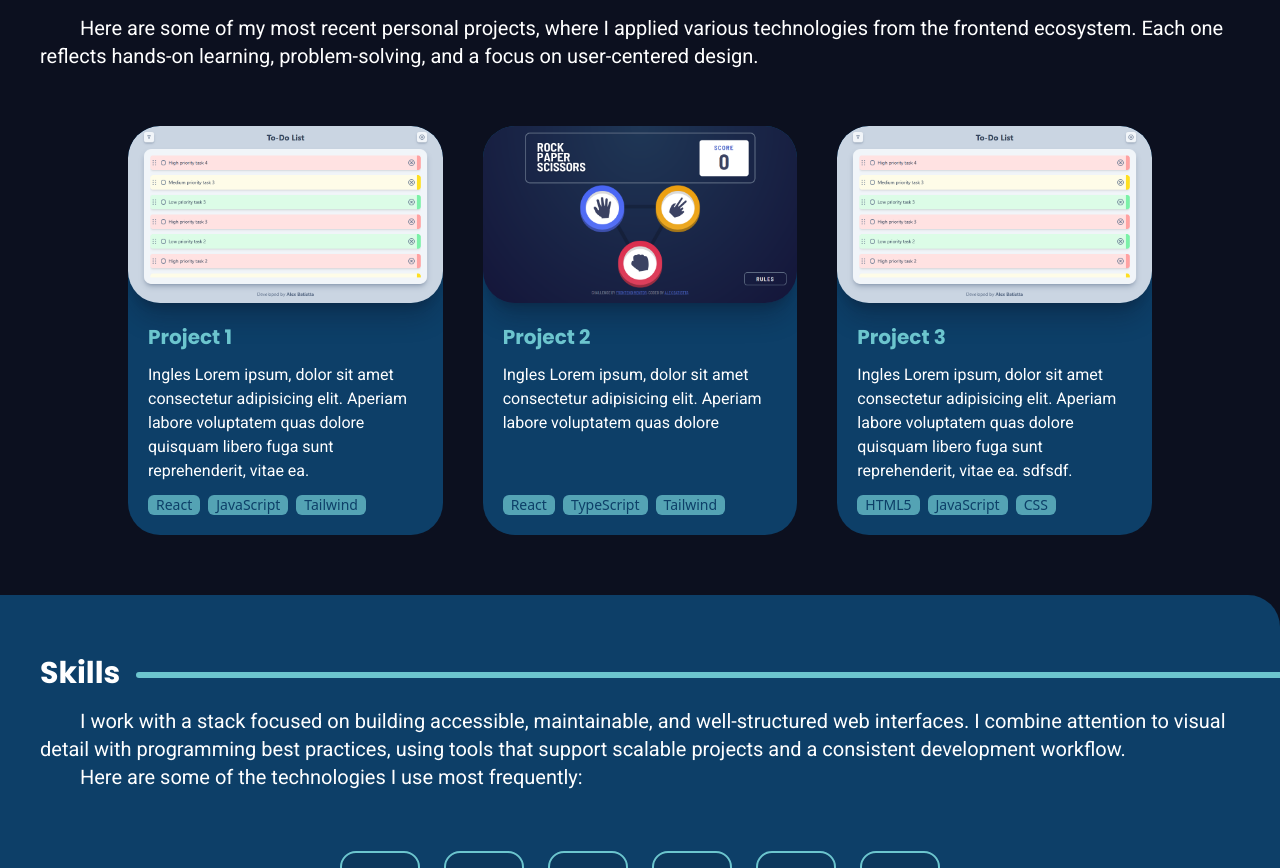
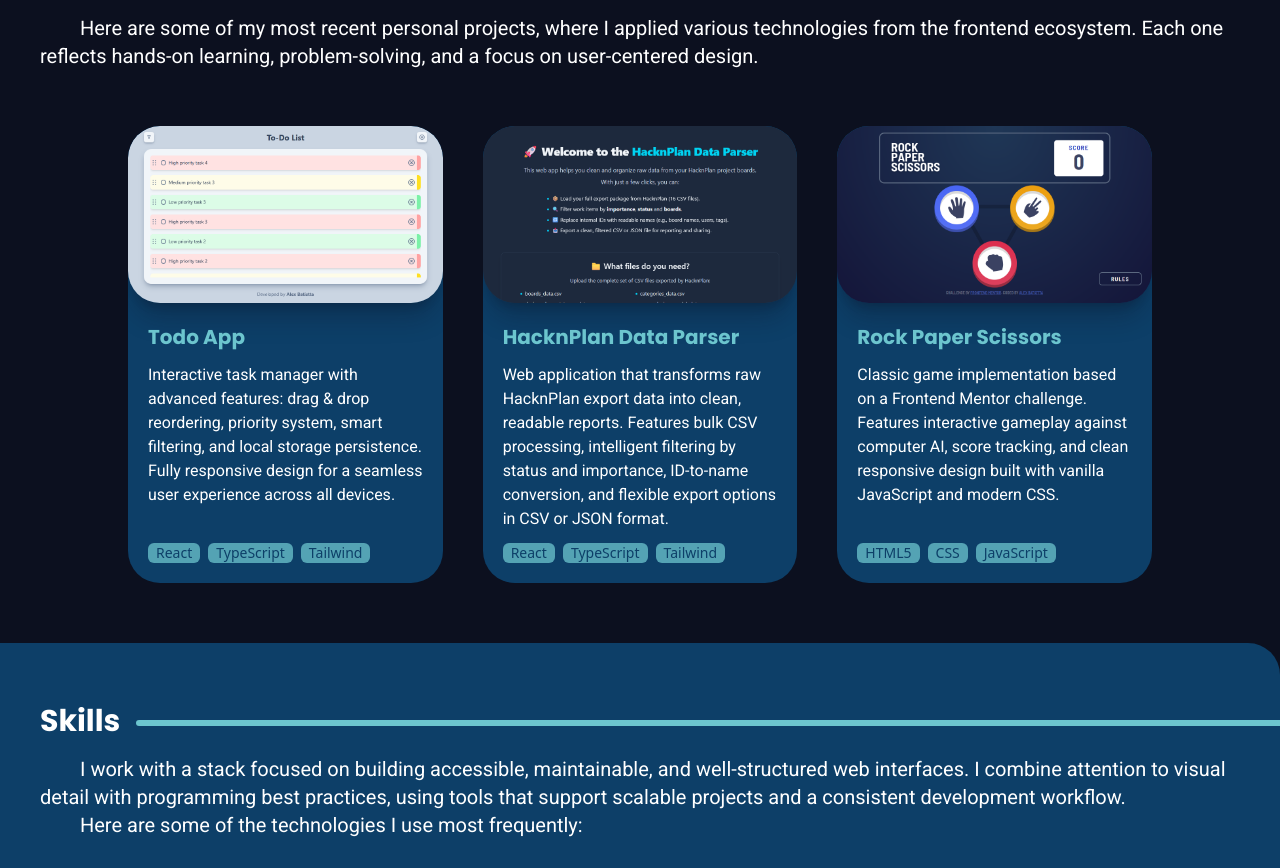
Before and after one commit to AlexBatistta/portfolio, a React (Vite) app: page / in a window 1280 px wide. Shown: the part 1147-2015 px from the top of the page. Built offline with nearby package versions, Linux system fonts and the light colour scheme.

Commit message:
docs: enhance project descriptions with detailed features

```diff
--- a/i18n.js
+++ b/i18n.js
@@ -30,22 +30,22 @@
 						'Here are some of my most recent personal projects, where I applied various technologies from the frontend ecosystem. Each one reflects hands-on learning, problem-solving, and a focus on user-centered design.',
 				},
 				project1: {
-					title: 'Project 1',
+					title: 'Todo App',
 					description:
-						'Ingles Lorem ipsum, dolor sit amet consectetur adipisicing elit. Aperiam labore voluptatem quas dolore quisquam libero fuga sunt reprehenderit, vitae ea. ',
-					tags: ['React', 'JavaScript', 'Tailwind'],
+						'Interactive task manager with advanced features: drag & drop reordering, priority system, smart filtering, and local storage persistence. Fully responsive design for a seamless user experience across all devices.',
+					tags: ['React', 'TypeScript', 'Tailwind'],
 				},
 				project2: {
-					title: 'Project 2',
+					title: 'HacknPlan Data Parser',
 					description:
-						'Ingles Lorem ipsum, dolor sit amet consectetur adipisicing elit. Aperiam labore voluptatem quas dolore',
+						'Web application that transforms raw HacknPlan export data into clean, readable reports. Features bulk CSV processing, intelligent filtering by status and importance, ID-to-name conversion, and flexible export options in CSV or JSON format.',
 					tags: ['React', 'TypeScript', 'Tailwind'],
 				},
 				project3: {
-					title: 'Project 3',
+					title: 'Rock Paper Scissors',
 					description:
-						'Ingles Lorem ipsum, dolor sit amet consectetur adipisicing elit. Aperiam labore voluptatem quas dolore quisquam libero fuga sunt reprehenderit, vitae ea. sdfsdf.',
-					tags: ['HTML5', 'JavaScript', 'CSS'],
+						'Classic game implementation based on a Frontend Mentor challenge. Features interactive gameplay against computer AI, score tracking, and clean responsive design built with vanilla JavaScript and modern CSS.',
+					tags: ['HTML5', 'CSS', 'JavaScript'],
 				},
 				skills: {
 					paragraph1:
@@ -93,22 +93,22 @@
 						'Estos son algunos de mis proyectos personales más recientes, donde apliqué distintas tecnologías del ecosistema frontend. Cada uno representa un ejercicio práctico de aprendizaje, resolución de problemas y diseño centrado en la experiencia del usuario.',
 				},
 				project1: {
-					title: 'Proyecto 1',
+					title: 'Todo App',
 					description:
-						'Ingles Lorem ipsum, dolor sit amet consectetur adipisicing elit. Aperiam labore voluptatem quas dolore quisquam libero fuga sunt reprehenderit, vitae ea. ',
-					tags: ['React', 'JavaScript', 'CSS'],
+						'Aplicación interactiva para gestión de tareas con características avanzadas: reorganización drag & drop, sistema de prioridades, filtrado inteligente y almacenamiento local. Diseño responsivo para una experiencia fluida en todos los dispositivos.',
+					tags: ['React', 'TypeScript', 'Tailwind'],
 				},
 				project2: {
-					title: 'Proyecto 2',
+					title: 'HacknPlan Data Parser',
 					description:
-						'Ingles Lorem ipsum, dolor sit amet consectetur adipisicing elit. Aperiam labore voluptatem quas dolore quisquam libero fuga ',
-					tags: ['React', 'JavaScript', 'CSS'],
+						'Aplicación web que transforma datos de exportación de HacknPlan en reportes limpios y legibles. Incluye procesamiento masivo de CSV, filtrado inteligente por estado e importancia, conversión de IDs a nombres, y opciones flexibles de exportación en CSV o JSON.',
+					tags: ['React', 'TypeScript', 'Tailwind'],
 				},
 				project3: {
-					title: 'Proyecto 3',
+					title: 'Rock Paper Scissors',
 					description:
-						'Ingles Lorem ipsum, dolor sit amet consectetur adipisicing elit. Aperiam labore voluptatem quas dolore quisquam libero fuga sunt reprehenderit, vitae ea. sdfsdf.',
-					tags: ['React', 'JavaScript', 'CSS'],
+						'Implementación del juego clásico basada en un desafío de Frontend Mentor. Incluye jugabilidad interactiva contra IA, seguimiento de puntuación y diseño responsivo limpio construido con JavaScript vanilla y CSS moderno.',
+					tags: ['HTML5', 'CSS', 'JavaScript'],
 				},
 				skills: {
 					paragraph1:
--- a/src/components/Projects.jsx
+++ b/src/components/Projects.jsx
@@ -4,10 +4,10 @@
 import { useTranslation } from 'react-i18next';
 import project1 from '../assets/images/project1.png';
 import project2 from '../assets/images/project2.png';
+import project3 from '../assets/images/project3.png';
 
 export const Projects = () => {
 	const { t } = useTranslation();
-	console.log(t('project1.tags'))
 	return (
 		<section id='projects' className='section'>
 			<SectionTitle section='projects' />
@@ -17,9 +17,9 @@
 
 				<ProjectCard title={t('project2.title')} description={t('project2.description')} image={project2} tags={t('project2.tags', { returnObjects: true })} />
 
-				<ProjectCard className="flex sm:hidden lg:flex" title={t('project3.title')} description={t('project3.description')} image={project1} tags={t('project3.tags', { returnObjects: true })} />
+				<ProjectCard className="flex sm:hidden lg:flex" title={t('project3.title')} description={t('project3.description')} image={project3} tags={t('project3.tags', { returnObjects: true })} />
 
-				<ProjectCard isHorizontal={true} className="hidden sm:flex lg:hidden sm:col-span-2" title={t('project3.title')} description={t('project3.description')} image={project1} tags={t('project3.tags', { returnObjects: true })} />
+				<ProjectCard isHorizontal={true} className="hidden sm:flex lg:hidden sm:col-span-2" title={t('project3.title')} description={t('project3.description')} image={project3} tags={t('project3.tags', { returnObjects: true })} />
 			</div>
 
 		</section>
```
Also changed, not shown: src/assets/images/project2.png, src/assets/images/project3.png (added).
